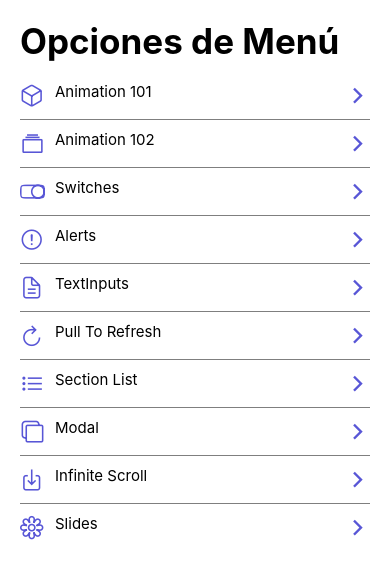
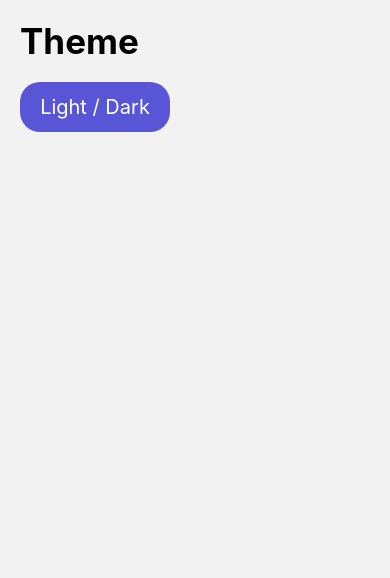
Before and after one commit to mcmmiguel/ComponentsApp-ReactNative, a React Native app: screen /ChangeThemeScreen in a window 390 px wide. Shown: the top 578 px of the page. Built offline with nearby package versions, Linux system fonts and the light colour scheme.

Commit message:
Feat. Add ChangeThemeScreen

```diff
--- a/App.tsx
+++ b/App.tsx
@@ -1,11 +1,24 @@
 import 'react-native-gesture-handler';
 import React from 'react';
-import { NavigationContainer } from '@react-navigation/native';
+import { DefaultTheme, NavigationContainer, Theme, DarkTheme } from '@react-navigation/native';
 import { StackNavigator } from './src/navigation';
+
+const customTheme: Theme = {
+  dark: true,
+  colors: {
+    ...DefaultTheme.colors,
+    // primary: string;
+    // background: string,
+    // card: string;
+    // text: string;
+    // border: string;
+    // notification: string;
+  },
+};
 
 const App = () => {
   return (
-    <NavigationContainer>
+    <NavigationContainer theme={customTheme}>
       <StackNavigator />
     </NavigationContainer>
   );
--- a/src/components/FlatListMenuItem.tsx
+++ b/src/components/FlatListMenuItem.tsx
@@ -8,6 +8,7 @@ import { useNavigation } from '@react-navigation/native';
 export const FlatListMenuItem = ({ menuItem }: FlatListMenuItemProps) => {
 
     const navigation = useNavigation();
+    // const {colors } = useTheme();
 
     return (
         <TouchableOpacity activeOpacity={0.8} onPress={() => navigation.navigate(menuItem.component as never)}>
--- a/src/data/menuItems.tsx
+++ b/src/data/menuItems.tsx
@@ -51,4 +51,9 @@ export const menuItems: MenuItemProps[] = [
         icon: 'flower-outline',
         component: 'SlidesScreen',
     },
+    {
+        name: 'Themes',
+        icon: 'flask-outline',
+        component: 'ChangeThemeScreen',
+    },
 ];
--- a/src/navigation/StackNavigator.tsx
+++ b/src/navigation/StackNavigator.tsx
@@ -1,6 +1,6 @@
 import React from 'react';
 import { createStackNavigator } from '@react-navigation/stack';
-import { AlertScreen, Animation101Screen, Animation102Screen, HomeScreen, InfiniteScrollScreen, ModalScreen, PullToRefresh, SectionListScreen, SlidesScreen, SwitchScreen, TextInputScreen } from '../screens';
+import { AlertScreen, Animation101Screen, Animation102Screen, ChangeThemeScreen, HomeScreen, InfiniteScrollScreen, ModalScreen, PullToRefresh, SectionListScreen, SlidesScreen, SwitchScreen, TextInputScreen } from '../screens';
 
 export const Stack = createStackNavigator();
 
@@ -8,9 +8,9 @@ export const StackNavigator = () => {
     return (
         <Stack.Navigator screenOptions={{
             headerShown: false,
-            cardStyle: {
-                backgroundColor: 'white',
-            },
+            // cardStyle: {
+            //     backgroundColor: 'white',
+            // },
         }}>
             <Stack.Screen name="HomeScreen" component={HomeScreen} />
             <Stack.Screen name="Animation101Screen" component={Animation101Screen} />
@@ -23,6 +23,7 @@ export const StackNavigator = () => {
             <Stack.Screen name="ModalScreen" component={ModalScreen} />
             <Stack.Screen name="InfiniteScrollScreen" component={InfiniteScrollScreen} />
             <Stack.Screen name="SlidesScreen" component={SlidesScreen} />
+            <Stack.Screen name="ChangeThemeScreen" component={ChangeThemeScreen} />
         </Stack.Navigator>
     );
 };
--- /dev/null
+++ b/src/screens/ChangeThemeScreen.tsx
@@ -0,0 +1,32 @@
+import React from 'react';
+import { View, Text, StyleSheet } from 'react-native';
+import { appTheme } from '../theme/appTheme';
+import { HeaderTitle } from '../components';
+import { TouchableOpacity } from 'react-native-gesture-handler';
+
+export const ChangeThemeScreen = () => {
+    return (
+        <View style={appTheme.appContainer}>
+            <HeaderTitle title="Theme" />
+
+            <TouchableOpacity style={styles.button}>
+                <Text style={styles.buttonText}>Light / Dark</Text>
+            </TouchableOpacity>
+        </View>
+    );
+};
+
+const styles = StyleSheet.create({
+    button: {
+        backgroundColor: '#5856d6',
+        justifyContent: 'center',
+        width: 150,
+        height: 50,
+        borderRadius: 20,
+    },
+    buttonText: {
+        color: 'white',
+        textAlign: 'center',
+        fontSize: 20,
+    },
+});
--- a/src/screens/index.ts
+++ b/src/screens/index.ts
@@ -9,3 +9,4 @@ export { SectionListScreen } from './SectionListScreen';
 export { ModalScreen } from './ModalScreen';
 export { InfiniteScrollScreen } from './InfiniteScrollScreen';
 export { SlidesScreen } from './SlidesScreen';
+export { ChangeThemeScreen } from './ChangeThemeScreen';
```
